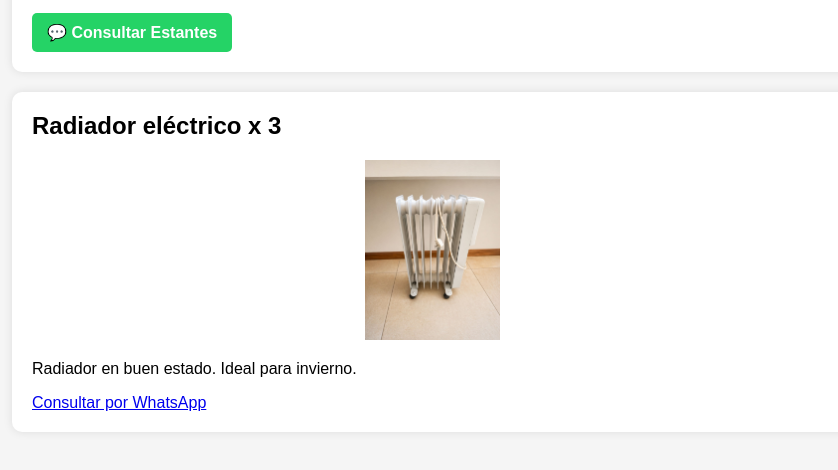
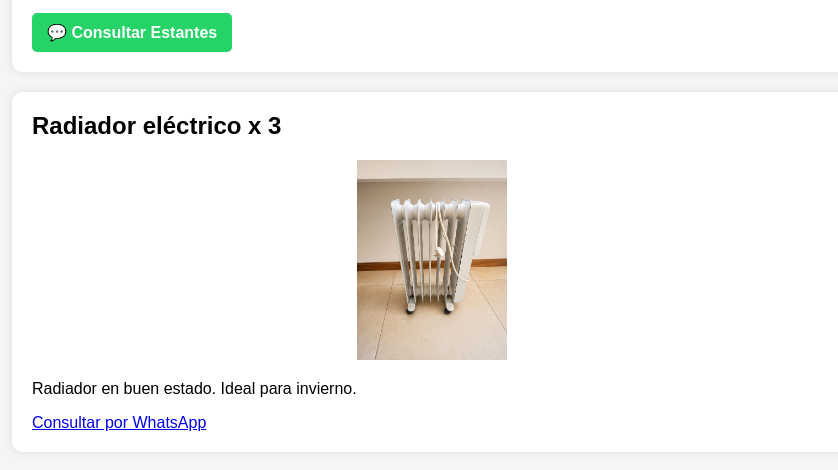
Before and after one commit to inakia-hub/Venta-de-muebles, a plain HTML site: page index.html in a window 1280 px wide. Shown: the part 5072-5542 px from the top of the page, without its empty margins (208-1046 px from the left). Drawn offline with Linux system fonts and the light colour scheme.

Commit message:
Update index.html

```diff
--- a/index.html
+++ b/index.html
@@ -42,7 +42,7 @@
         }
         .img-radiador {
     width: 100%;
-    max-height: 180px;
+    max-height: 200px;
     object-fit: contain;
 }
 
```
